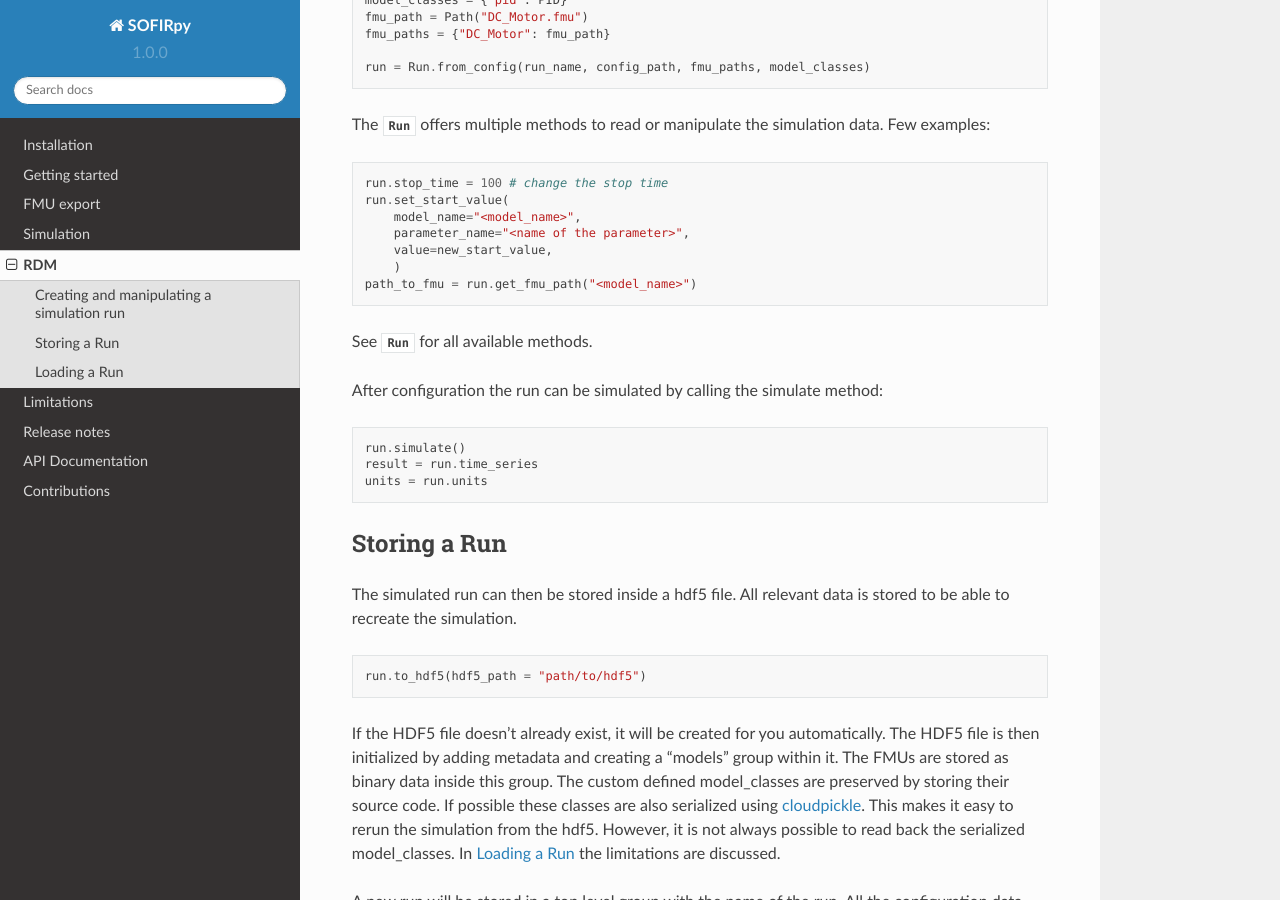
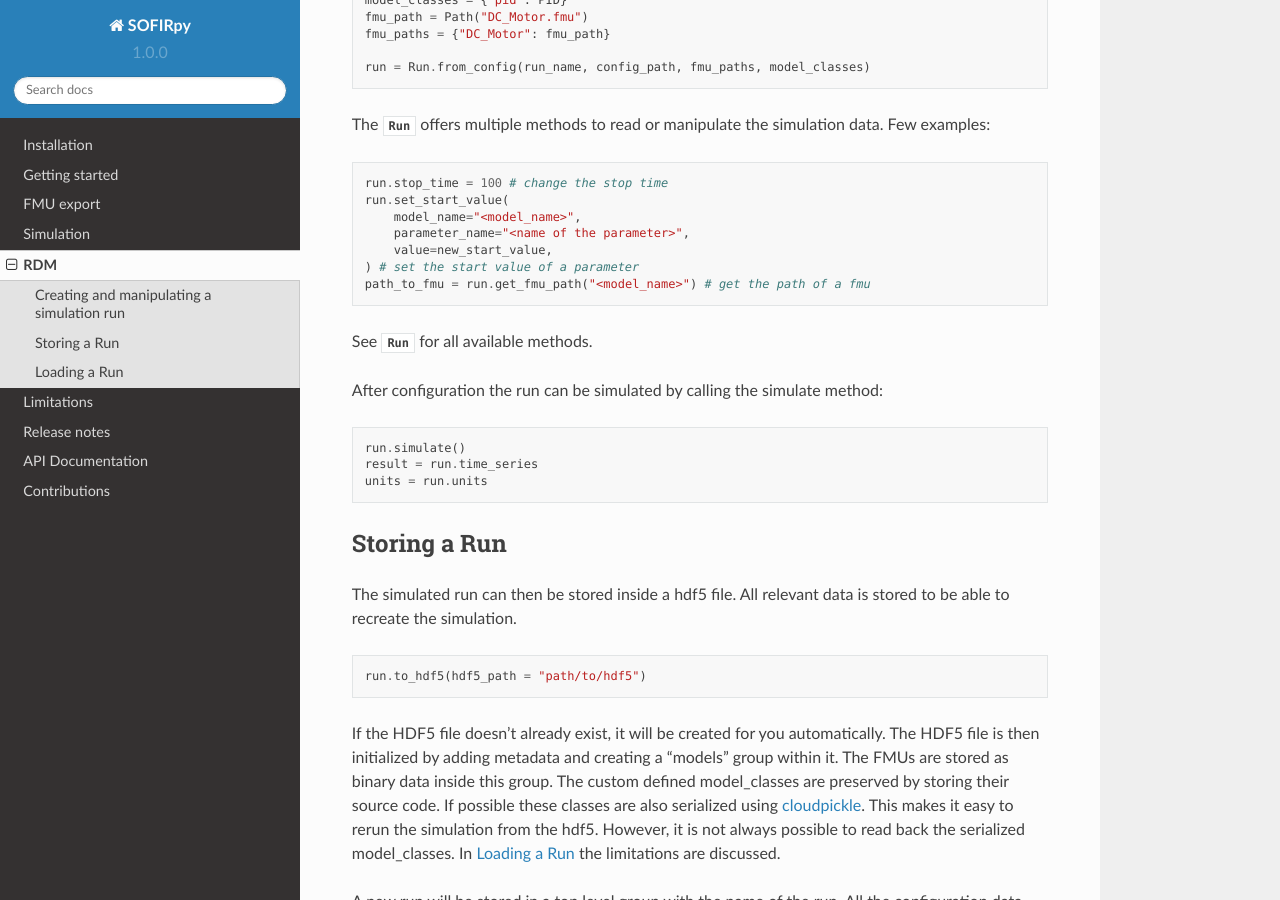
Before and after one commit to fluid-systems/SOFIRpy, a Sphinx documentation site: the page built from docs/rdm.rst, in a window 1280 px wide and 900 px high, scrolled down 621 px. Built offline with Sphinx 7.4.7 and the Read the Docs theme 2.0.0, drawn with Linux system fonts in a browser that asks for light colours.

Commit message:
update docs

```diff
--- a/docs/rdm.rst
+++ b/docs/rdm.rst
@@ -36,8 +36,8 @@ the simulation data. Few examples:
         model_name="<model_name>",
         parameter_name="<name of the parameter>",
         value=new_start_value,
-        )
-    path_to_fmu = run.get_fmu_path("<model_name>")
+    ) # set the start value of a parameter
+    path_to_fmu = run.get_fmu_path("<model_name>") # get the path of a fmu
 
 See :py:class:`Run <sofirpy.rdm.run.Run>` for all available methods.
 
--- a/docs/simulation.rst
+++ b/docs/simulation.rst
@@ -1,8 +1,7 @@
 Simulation
 ==========
 
-SOFIRpy allows you to simulate multiple FMUs and custom implemented python models by
-calling the :py:func:`simulate <sofirpy.simulation.simulation.simulate>` function.
+SOFIRpy allows you to co-simulate multiple FMUs and custom implemented python models.
 
 Arguments to the `simulate` Function
 ------------------------------------
```
